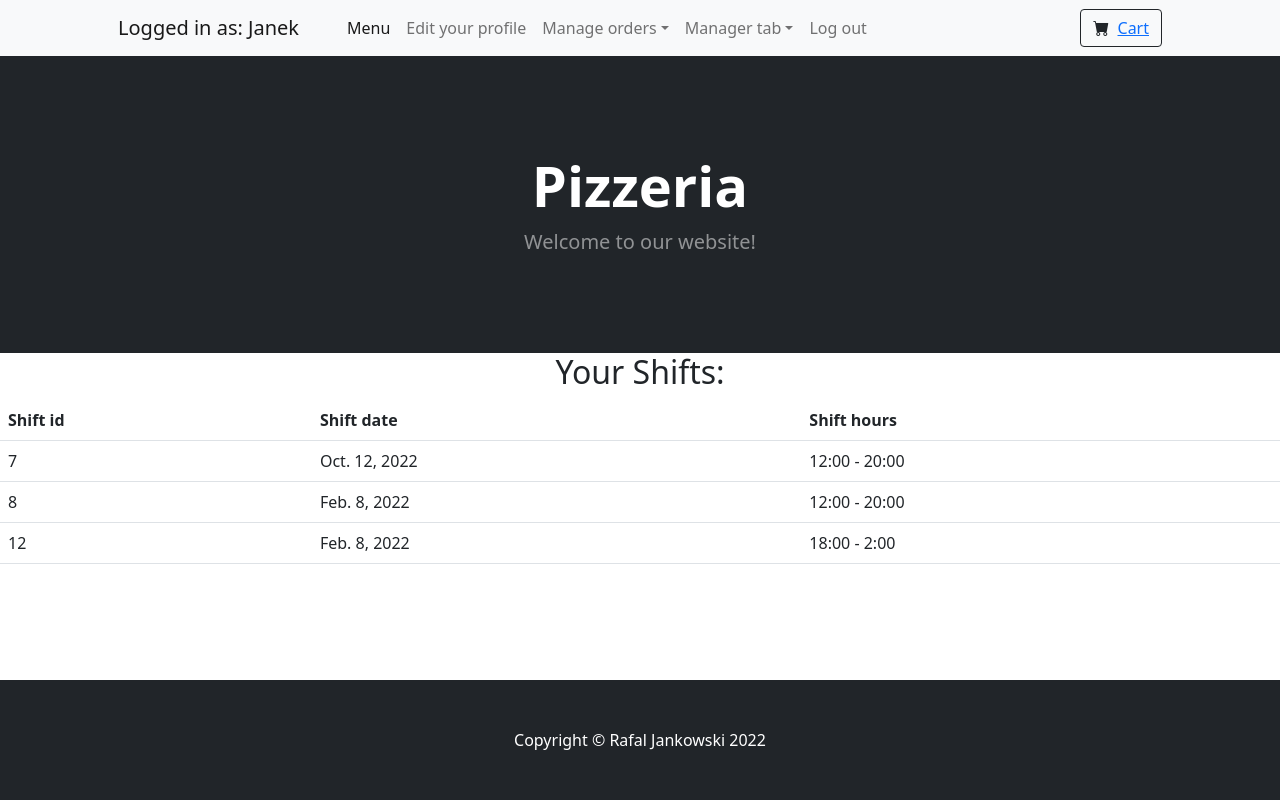
After one commit to RafalJanko/PizzeriaManager, a Django app: page /list_user_shifts in a window 1280 px wide. The commit adds this page. Run offline with Django 4.2, Linux system fonts and the light colour scheme; a user stored in the database is signed in; data comes from the database, SQL or seed files in the repository; both versions use the stored data as it was after the commit; some libraries are stand-ins or nearby versions.

Commit message:
updating with a staff member shift view

```diff
--- a/Pizza/urls.py
+++ b/Pizza/urls.py
@@ -20,7 +20,7 @@ from PizzeriaManager.views import index, login_view, register_view, cart_add, it
     cart_clear, cart_detail, checkout, thanks, ListOrderView, ViewUsersView, UpdateUserView, manage_users, ListOrdersView, \
     UpdateOrderView, DeleteOrderView, view_staff, ShiftCreateView, UpdateShiftView, DeleteShiftView, DeleteUserView, RequestLeave,\
     ConfirmLeave, ListLeaves, ListAllLeaves, DeleteLeaveView, UpdateLeaveView, UpdateUserDetails, ToppingCreateView, listPizzas,\
-    ToppingDeleteView, UpdateToppingView, DeletePizzaView, UpdatPizzaDetails, CreatePizzaView
+    ToppingDeleteView, UpdateToppingView, DeletePizzaView, UpdatPizzaDetails, CreatePizzaView, ListShifts
 
 
 
@@ -54,6 +54,7 @@ urlpatterns = [
     path('request_leave', RequestLeave, name='request_leave'),
     path('confirm_leave', ConfirmLeave, name='confirm_leave'),
     path('list_user_leaves', ListLeaves, name='list_user_leaves'),
+    path('list_user_shifts', ListShifts, name='list_user_shifts'),
     path('list_all_leaves', ListAllLeaves, name='list_all_leaves'),
     path('leave_delete/<int:pk>', DeleteLeaveView.as_view(), name='delete_leave'),
     path('leave_update/<int:pk>', UpdateLeaveView.as_view(), name='update_leave'),
--- a/PizzeriaManager/templates/PizzeriaManager/_base.html
+++ b/PizzeriaManager/templates/PizzeriaManager/_base.html
@@ -44,6 +44,7 @@
                             <ul class="dropdown-menu" aria-labelledby="navbarDropdown">
                                 <li><a class="dropdown-item" href="{% url 'request_leave' %}">Request leave</a></li>
                                 <li><a class="dropdown-item" href="{% url 'list_user_leaves' %}">View leave history</a></li>
+                                <li><a class="dropdown-item" href="{% url 'list_user_shifts' %}">View user shifts</a></li>
                             </ul>
                         </li>
                         {% endif %}
@@ -51,6 +52,7 @@
                         <li class="nav-item dropdown">
                             <a class="nav-link dropdown-toggle" id="navbarDropdown" href="#" role="button" data-bs-toggle="dropdown" aria-expanded="false">HR tab</a>
                             <ul class="dropdown-menu" aria-labelledby="navbarDropdown">
+                                <li><a class="dropdown-item" href="{% url 'list_user_shifts' %}">View user shifts</a></li>
                                 <li><a class="dropdown-item" href="{% url 'request_leave' %}">Request leave</a></li>
                                 <li><a class="dropdown-item" href="{% url 'list_user_leaves' %}">View your leave history</a></li>
                                 <li><hr class="dropdown-divider" /></li>
@@ -63,6 +65,7 @@
                         <li class="nav-item dropdown">
                             <a class="nav-link dropdown-toggle" id="navbarDropdown" href="#" role="button" data-bs-toggle="dropdown" aria-expanded="false">Manager tab</a>
                             <ul class="dropdown-menu" aria-labelledby="navbarDropdown">
+                                <li><a class="dropdown-item" href="{% url 'list_user_shifts' %}">View user shifts</a></li>
                                 <li><a class="dropdown-item" href="{% url 'request_leave' %}">Request leave</a></li>
                                 <li><a class="dropdown-item" href="{% url 'list_user_leaves' %}">View your leave history</a></li>
                                 <li><hr class="dropdown-divider" /></li>
--- /dev/null
+++ b/PizzeriaManager/templates/PizzeriaManager/listusershifts.html
@@ -0,0 +1,27 @@
+{% extends "PizzeriaManager/_base.html" %}
+{% load cart_tag %}
+
+{% block title %}Your leaves {% endblock %}
+
+
+{% block content %}
+
+    <h2 class="text-center">Your Shifts:</h2>
+
+    <table class="table">
+    <tr>
+    <th>Shift id</th>
+    <th>Shift date</th>
+    <th>Shift hours</th>
+    </tr>
+    {% for shift in shifts %}
+    <tr>
+
+        <td>{{ shift.id }}</td>
+        <td>{{ shift.date}}</td>
+        <td>{{ shift.shift}}</td>
+
+    {% endfor %}
+    </tr>
+    </table>
+{% endblock %}
--- a/PizzeriaManager/views.py
+++ b/PizzeriaManager/views.py
@@ -522,6 +522,20 @@ def ListLeaves(request):
 
 
 '''
+Functionality accessible only to Staff, HR and Manager users.
+Functionality to list all shifts for a currently logged in user, whose role is changed to Staff, HR or Managers.
+'''
+
+
+@login_required(login_url="/login")
+@permission_required('PizzeriaManager.view_shift')
+def ListShifts(request):
+    if request.method == "GET":
+        shifts = Shift.objects.filter(user_id=request.user.id).order_by('-date')
+        return render(request, "PizzeriaManager/listusershifts.html", {"shifts":shifts})
+
+
+'''
 Functionality accessible only to HR and Manager users.
 Functionality to create all leave request for users whose role is changed to Staff, HR or Managers. (and update the status - accept/delete them)
 '''
```
Also changed, not shown: db.sqlite3.
